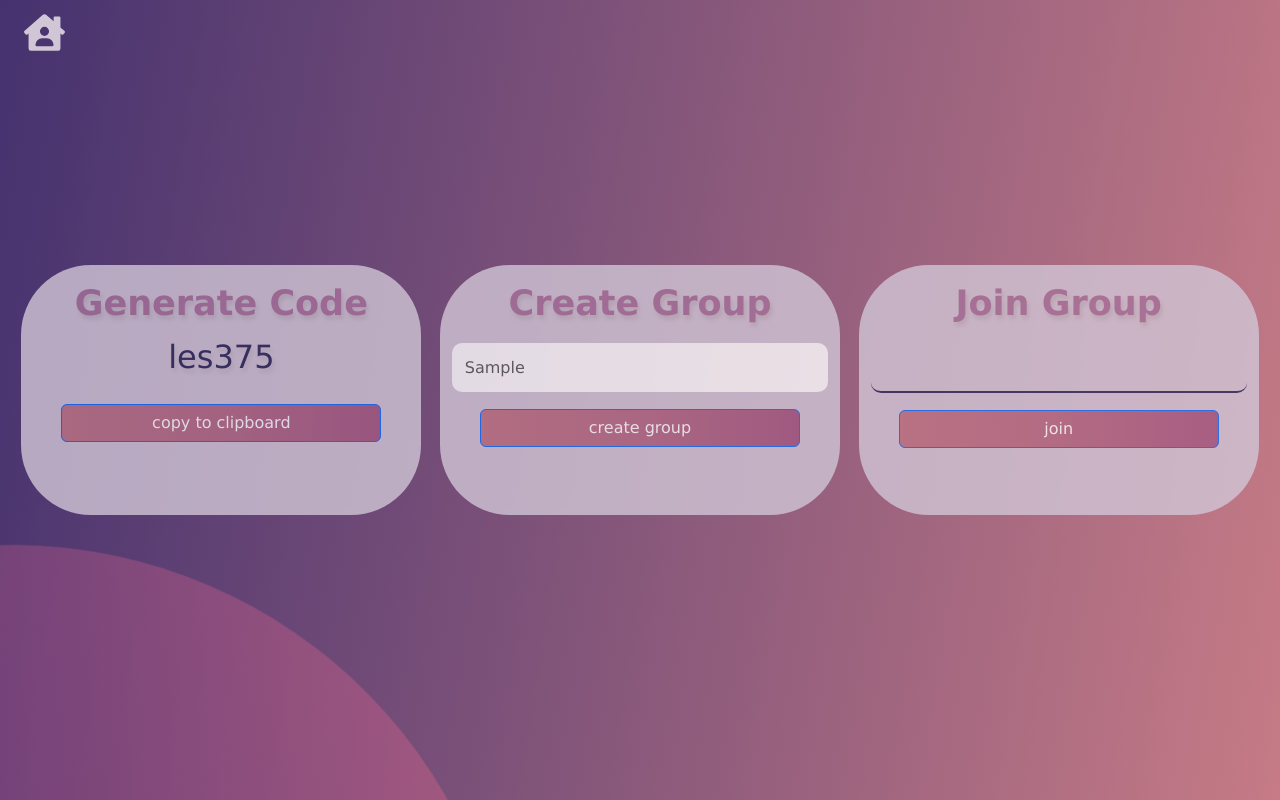
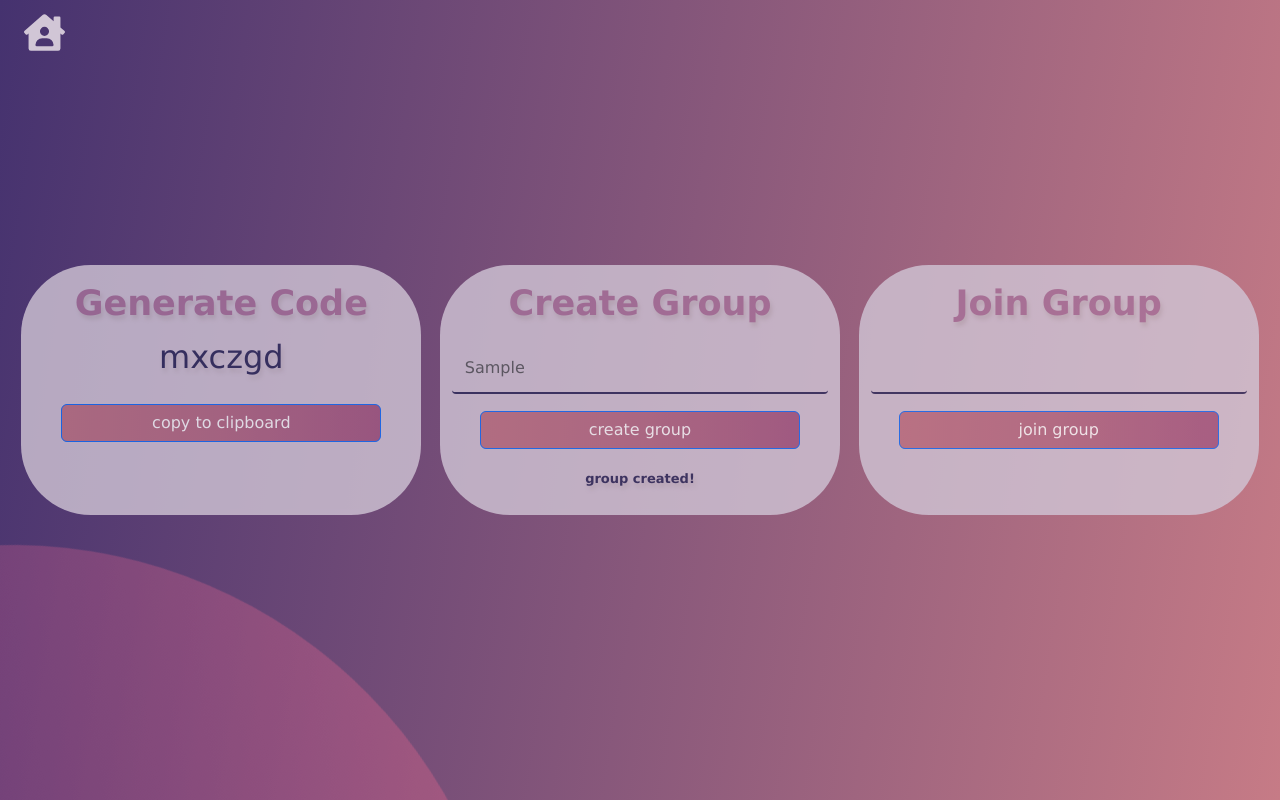
Before and after one commit to ssung0831/roomiez_frontend, a React (Create React App) app in the folder my-react-app/: page /JoinGroup in a window 1280 px wide. Both pictures are taken after typing "Sample" into the empty fields and a click on the button "create group". Shown: the top 800 px of the page. Built offline with nearby package versions, Linux system fonts and the light colour scheme; no server answers; the HTML template or start-up script is replaced by a standard one.

Commit message:
pushing join groups

```diff
--- a/my-react-app/src/pages/JoinGroup.css
+++ b/my-react-app/src/pages/JoinGroup.css
@@ -118,7 +118,7 @@
     opacity: 0.8;
   }
 
-  input[type=text] {
+  .input[type=text] {
     border: none;
     border-bottom: 2px solid #2C2B5A;
     background-color: #D1C6D6;
@@ -132,9 +132,12 @@
     border-radius: 4px;
     background-color: #D1C6D6;
     box-sizing: border-box;
-    border: 2px solid #2C2B5A;
+    /* border: 2px solid #2C2B5A; */
     margin: 0px;
+    background: transparent;
+    border-bottom: 2px solid #2C2B5A !important;
   }
+
 
   .buttonJoinGroup {
     background-image: linear-gradient(to right, #c07584 0%, #b46b84 51%, #a35982 100%);
--- a/my-react-app/src/pages/JoinGroup.jsx
+++ b/my-react-app/src/pages/JoinGroup.jsx
@@ -1,5 +1,5 @@
 import React , { useRef , useState } from 'react';
-import { Component } from 'react';
+// import { Component } from 'react';
 import { FaHouseUser} from 'react-icons/fa';
 import Button from 'react-bootstrap/Button'
 
@@ -22,7 +22,7 @@ export const JoinGroup = () => {
 
 //cookie stuff
 var loggedIn = false;
-var userId = "-1";
+var userId = 1;
 
 //read in cookie on open
 window.onload = function getID() {
@@ -38,6 +38,7 @@ window.onload = function getID() {
         loggedIn = true;
         userId = newId;
     }
+
 
     //track cookie
     console.log(loggedIn);
@@ -61,14 +62,136 @@ function getCookie(cname) {
     return "";
 }
 
-  const uniqueCode = generateUniqueCode();
+  // const uniqueCode = generateUniqueCode();
   const codeRef = useRef(null);
   const [copied, setCopied] = useState(false);
+  const [copied2, setCopied2] = useState(false);
+  const [copied3, setCopied3] = useState(false);
+  const [uniqueCode] = useState(generateUniqueCode());
 
 
-
+  const [groupName, setGroupName] = useState('');
+  const [groupName2, setGroupName2] = useState('');
 
 //get groupID based on group name
+
+// function getGroupID({groupName}) {
+//   fetch(`http://localhost:8080/groups?groupName=${groupName}`, {
+//         method:'GET',
+//         mode: 'cors',
+//         headers: { 'Content-Type': 'application/json'},
+//   })
+//   .then(response => response.json())
+//   .then(data => {
+//     const groupId = data[0].groupID;
+//     console.log(`group ID: ${groupId}`);
+//     return groupId;
+//   });
+// }
+
+function assignGroupID({ groupId }) {
+  console.log(`group id from assign group id: ${groupId}`);
+  fetch(`http://localhost:8080/user/${userId}/setGroup?groupID=${groupId}`, {
+            method: 'PUT',
+            headers: {
+              'Content-Type': 'application/json'
+            },
+            body: JSON.stringify({ GroupID: groupId })
+          })
+          .then(response => {
+            //console.log(response);
+            if (response.status===200) {
+              // group created successfully
+              console.log("Group created successfully:", response.json());
+              // return response.json();
+            } else {
+              // handle error
+              console.log("Failed to create group:", response.status);
+              throw new Error('Failed to create group');
+            }
+    })
+          //   .then(response => response.json())
+          //   .then(data => {
+          //     console.log('User group updated successfully');
+          // })
+          //   .catch(error => {
+          //     console.error('Error updating user group:', error);
+          // });
+
+}
+
+function assignGroupID2({ groupId2 }) {
+  console.log(`group id from assign group id: ${groupId2}`);
+  fetch(`http://localhost:8080/user/${userId}/setGroup?groupID=${groupId2}`, {
+            method: 'PUT',
+            headers: {
+              'Content-Type': 'application/json'
+            },
+            body: JSON.stringify({ GroupID: groupId2 })
+          })
+          .then(response => {
+            //console.log(response);
+            if (response.status===200) {
+              // group created successfully
+              console.log("Group created successfully:", response.json());
+              // return response.json();
+            } else {
+              // handle error
+              console.log("Failed to create group:", response.status);
+              throw new Error('Failed to create group');
+            }
+    })
+          //   .then(response => response.json())
+          //   .then(data => {
+          //     console.log('User group updated successfully');
+          // })
+          //   .catch(error => {
+          //     console.error('Error updating user group:', error);
+          // });
+
+}
+
+function getGroupID({ groupName }) {
+  console.log('hey');
+  console.log(groupName);
+  console.log('hey from getGroupId function' + groupName);
+  return new Promise((resolve, reject) => {
+    fetch(`http://localhost:8080/groups?groupName=${groupName}`, {
+      method: 'GET',
+      headers: { 'Content-Type': 'application/json' },
+    })
+      .then(response => response.json())
+      .then(data => {
+        const groupId = data[0].groupID;
+        console.log(`group ID: ${groupId}`);
+        resolve(groupId);
+      })
+      .catch(error => {
+        reject(error);
+      });
+  });
+}
+
+function getGroupID2({ groupName2 }) {
+  console.log('hey');
+  console.log(groupName2);
+  console.log('hey from getGroupId function' + groupName2);
+  return new Promise((resolve, reject) => {
+    fetch(`http://localhost:8080/groups?groupName=${groupName2}`, {
+      method: 'GET',
+      headers: { 'Content-Type': 'application/json' },
+    })
+      .then(response => response.json())
+      .then(data => {
+        const groupId2 = data[0].groupID;
+        console.log(`group ID: ${groupId2}`);
+        resolve(groupId2);
+      })
+      .catch(error => {
+        reject(error);
+      });
+  });
+}
 
 
 //create group
@@ -77,100 +200,211 @@ function getCookie(cname) {
     const groupName = event.target.elements.groupName.value;
     console.log("groupName:", groupName);
 
-    fetch('http://localhost:8080/group/addGroup', {
+    const body = JSON.stringify({
+      groupName: groupName
+    });
+    console.log(body);
+
+    fetch('http://localhost:8080/groups', {
       method: 'POST',
-      mode: 'no-cors',
+      // mode: 'no-cors',
       headers: {
         'Content-Type': 'application/json'
       },
-      body: JSON.stringify({
-        group: groupName
-      })
+      // body:JSON.stringify({
+      //   groupName: groupName
+      // })
+      body: body
     })
       .then(response => {
-        if (response.ok) {
+        //console.log(response);
+        if (response.status===201) {
           // group created successfully
           console.log("Group created successfully:", response.json());
-          return response.json();
+          // return response.json();
         } else {
           // handle error
-          console.log("Failed to create group:", response.statusText);
+          console.log("Failed to create group:", response.status);
           throw new Error('Failed to create group');
         }
       })
       .then(data => {
         // do something with the response data, like display a success message
         console.log(data);
+        console.log(`group name: ${groupName}`);
+        getGroupID({ groupName })
+        .then(groupId => {
+          // Do something with the groupId here
+          console.log(`group ID: ${groupId}`);
+          console.log(`user ID: ${userId}`);
+          assignGroupID({ groupId });
+          console.log('success!');
+
+          // fetch(`http://localhost:8080/users/${userId}/setGroup`, {
+          //   method: 'PUT',
+          //   headers: {
+          //     'Content-Type': 'application/json'
+          //   },
+          //   body: JSON.stringify({ groupId })
+          // })
+          //   .then(response => response.json())
+          //   .then(data => {
+          //     console.log('User group updated successfully');
+          // })
+          //   .catch(error => {
+          //     console.error('Error updating user group:', error);
+          // });
+        })
+        .catch(error => {
+          // Handle the error here
+          console.error(error);
+        });
+
+        // const groupID = getGroupID({ groupName });
+        // console.log(`group ID: ${groupID}`);
+        // fetch(`http://localhost:8080/users/${userId}/updateGroup`, {
+        //   method: 'PUT',
+        //   mode: 'cors',
+        //   headers: {
+        //     'Content-Type': 'application/json'
+        //   },
+        //   body: JSON.stringify({ groupID })
+        // })
+        //   .then(response => response.json())
+        //   .then(data => {
+        //     console.log('User group updated successfully');
+        //   })
+        //   .catch(error => {
+        //     console.error('Error updating user group:', error);
+        //   });
+
       })
       .catch(error => {
         // handle error
         console.error(error);
       });
 
+
+
       //updating user info
 
-      fetch(`http://localhost:8080/groups?groupName=${groupName}`)
-      .then(response => response.json())
-      .then(data => {
-        const groupId = data.id;
 
-      // Then, use the retrieved group ID to make a PUT request to update the user's group
-      fetch(`http://localhost:8080/users/${userId}/updateGroup`, {
-        method: 'PUT',
-        headers: {
-          'Content-Type': 'application/json'
-        },
-        body: JSON.stringify({ groupId })
-      })
-        .then(response => response.json())
-        .then(data => {
-          console.log('User group updated successfully');
-        })
-        .catch(error => {
-          console.error('Error updating user group:', error);
-        });
-      })
-      .catch(error => {
-        console.error('Error retrieving group ID:', error);
-      });
-      }
+      // fetch(`http://localhost:8080/groups?groupName=${groupName}`, {
+      //   method:'GET',
+      //   headers: { 'Content-Type': 'application/json'},
+      // })
+      // .then(response => response.json())
+      // .then(response => {
+      //   console.log(response);
+      //   if (response.status===302) {
+      //     // group found
+      //     console.log("Group found:", response.json());
+      //     // return response.json();
+      //     // return response.json().then(data => {
+      //     //   console.log('Group found:', data);
+      //     //   return data;
+      //     // });
+
+      //   } else {
+      //     // handle error
+      //     console.log("Failed to find group:", response.status);
+      //     throw new Error('Failed to find group');
+      //   }
+      // })
+      // .then(data => {
+      //   // console.log(response);
+      //   const groupId = data.groupID;
+      //   console.log(`group ID: ${groupId}`);
+
+      // // Then, use the retrieved group ID to make a PUT request to update the user's group
+      //   fetch(`http://localhost:8080/users/${userId}/updateGroup`, {
+      //     method: 'PUT',
+      //     headers: {
+      //       'Content-Type': 'application/json'
+      //     },
+      //     body: JSON.stringify({ groupId })
+      //   })
+      //     .then(response => response.json())
+      //     .then(data => {
+      //       console.log('User group updated successfully');
+      //     })
+      //     .catch(error => {
+      //       console.error('Error updating user group:', error);
+      //     });
+      // })
+      // .catch(error => {
+      //   console.error('Error retrieving group ID:', error);
+      // });
+    //}
 
 
     //join group
+
+    }
+
     function handleJoinGroup(event) {
       event.preventDefault();
-      const groupName = event.target.elements.groupName.value;
+      const groupName2 = event.target.elements.groupName2.value;
+      console.log(groupName2);
+      getGroupID2({ groupName2 })
+      .then(groupId2 => {
+        // Do something with the groupId here
+        console.log(`group ID: ${groupId2}`);
+        console.log(`user ID: ${userId}`);
+        assignGroupID2({ groupId2 });
+        console.log('success!');
 
-        //updating user info
-
-        fetch(`http://localhost:8080/groups?groupName=${groupName}`)
-        .then(response => response.json())
-        .then(data => {
-          const groupId = data.id;
-
-        // Then, use the retrieved group ID to make a PUT request to update the user's group
-        fetch(`http://localhost:8080/users/${userId}/updateGroup`, {
-          method: 'PUT',
-          headers: {
-            'Content-Type': 'application/json'
-          },
-          body: JSON.stringify({ groupId })
-        })
-          .then(response => response.json())
-          .then(data => {
-            console.log('User group updated successfully');
-          })
-          .catch(error => {
-            console.error('Error updating user group:', error);
-          });
-        })
-        .catch(error => {
-          console.error('Error retrieving group ID:', error);
-        });
-      }
+        // fetch(`http://localhost:8080/users/${userId}/setGroup`, {
+        //   method: 'PUT',
+        //   headers: {
+        //     'Content-Type': 'application/json'
+        //   },
+        //   body: JSON.stringify({ groupId })
+        // })
+        //   .then(response => response.json())
+        //   .then(data => {
+        //     console.log('User group updated successfully');
+        // })
+        //   .catch(error => {
+        //     console.error('Error updating user group:', error);
+        // });
+      })
+      .catch(error => {
+        // Handle the error here
+        console.error(error);
+      });
 
 
-      const [groupName, setGroupName] = useState('');
+
+     //updating user info
+
+
+    //     fetch(`http://localhost:8080/groups?groupName=${groupName}`)
+    //     .then(response => response.json())
+    //     .then(data => {
+    //       const groupId = data.id;
+
+    //     // Then, use the retrieved group ID to make a PUT request to update the user's group
+    //     fetch(`http://localhost:8080/users/${userId}/updateGroup`, {
+    //       method: 'PUT',
+    //       headers: {
+    //         'Content-Type': 'application/json'
+    //       },
+    //       body: JSON.stringify({ groupId })
+    //     })
+    //       .then(response => response.json())
+    //       .then(data => {
+    //         console.log('User group updated successfully');
+    //       })
+    //       .catch(error => {
+    //         console.error('Error updating user group:', error);
+    //       });
+    //     })
+    //     .catch(error => {
+    //       console.error('Error retrieving group ID:', error);
+    //     });
+    }
+
 
   return (
 
@@ -200,21 +434,30 @@ function getCookie(cname) {
             Create Group
             <form className='joingroupform' onSubmit={handleCreateGroup}>
               <label>
-                <input /*type="text"*/ code="code" name="groupName" value={groupName} type="group" onChange={(e) => setGroupName(e.target.value)}/>
+                <input className="code" name="groupName" value={groupName} type="group" onChange={(e) => setGroupName(e.target.value)}/>
               </label>
-              <Button className="buttonJoinGroup" type="submit" >create group</Button>
+              <Button className="buttonJoinGroup" type="submit" onClick={() => {
+              navigator.clipboard.writeText(codeRef.current.innerText);
+              setCopied2(true);
+               }} >create group</Button>
+               {copied2 && <div className="message">group created!</div>}
             </form>
 
           </Box>
 
           <Box className="code-boxes1">
             Join Group
-            <form className='joingroupform'>
+            <form className='joingroupform' onSubmit={handleJoinGroup}>
               <label>
-                <input type="text" code="code" />
+                <input className="code" name="groupName2" value={groupName2} type="groupName" onChange={(e) => setGroupName2(e.target.value)} />
               </label>
+              <Button className="buttonJoinGroup" type="submit" onClick={() => {
+              navigator.clipboard.writeText(codeRef.current.innerText);
+              setCopied3(true);
+               }} >join group</Button>
+               {copied3 && <div className="message">group joined!</div>}
             </form>
-            <Button className="buttonJoinGroup" onClick={handleJoinGroup}>join</Button>
+
         </Box>
         </div>
 
@@ -226,4 +469,4 @@ function getCookie(cname) {
 
 
 
-}
+      }
```
